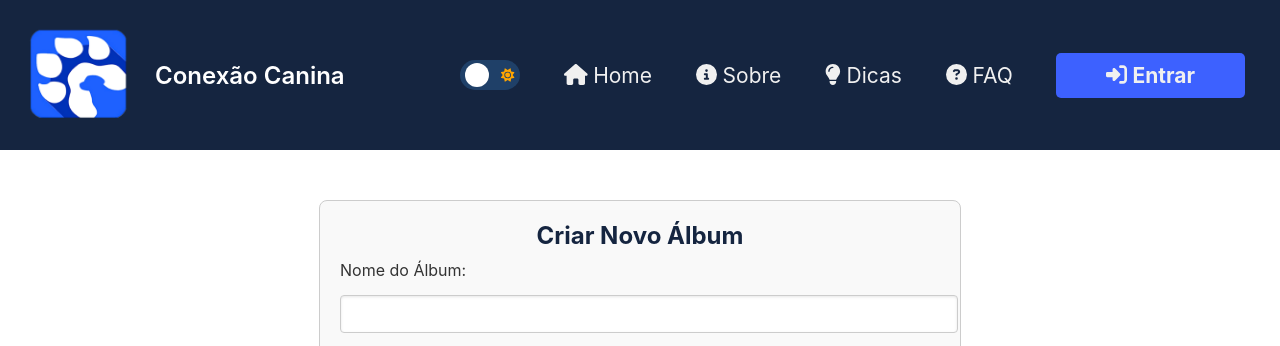
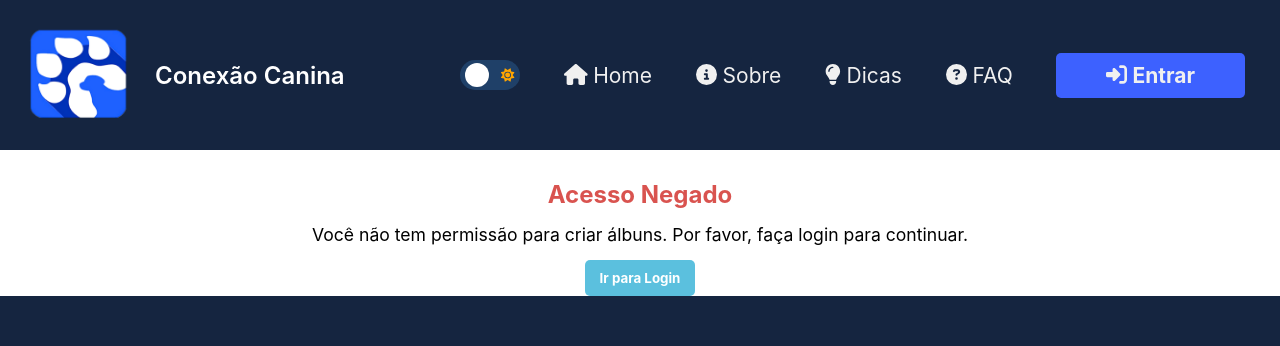
Before and after one commit to pedrohgarbim/conexao-canina-frontend, a React (Vite) app: page /create-album in a window 1280 px wide. Shown: the top 346 px of the page. Built offline with nearby package versions, Linux system fonts and the light colour scheme; no server answers.

Commit message:
Segurança e Privacidade (frontend)

```diff
--- a/src/pages/CreateAlbum/CreateAlbum.jsx
+++ b/src/pages/CreateAlbum/CreateAlbum.jsx
@@ -60,15 +60,15 @@ const CreateAlbum = () => {
     };
 
     // // Verifica se o usuário está autenticado
-    // if (!isAuthenticated) {
-    //     return (
-    //         <div className="access-denied">
-    //             <h2>Acesso Negado</h2>
-    //             <p>Você não tem permissão para criar álbuns. Por favor, faça login para continuar.</p>
-    //             <button onClick={() => window.location.href = '/entrar'}>Ir para Login</button>
-    //         </div>
-    //     );
-    // }
+    if (!isAuthenticated) {
+        return (
+            <div className="access-denied">
+                <h2>Acesso Negado</h2>
+                <p>Você não tem permissão para criar álbuns. Por favor, faça login para continuar.</p>
+                <button onClick={() => window.location.href = '/entrar'}>Ir para Login</button>
+            </div>
+        );
+    }
 
     return (
         <div className="create-album">
```
